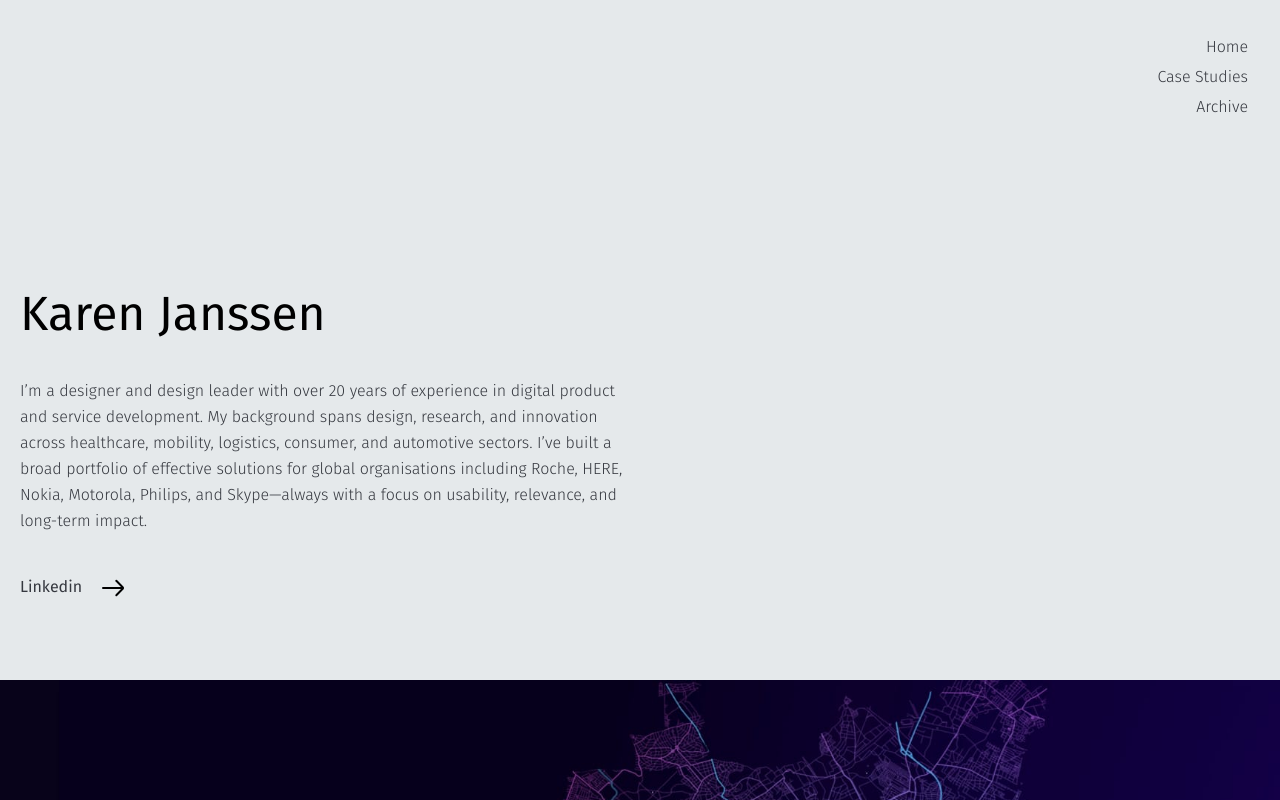
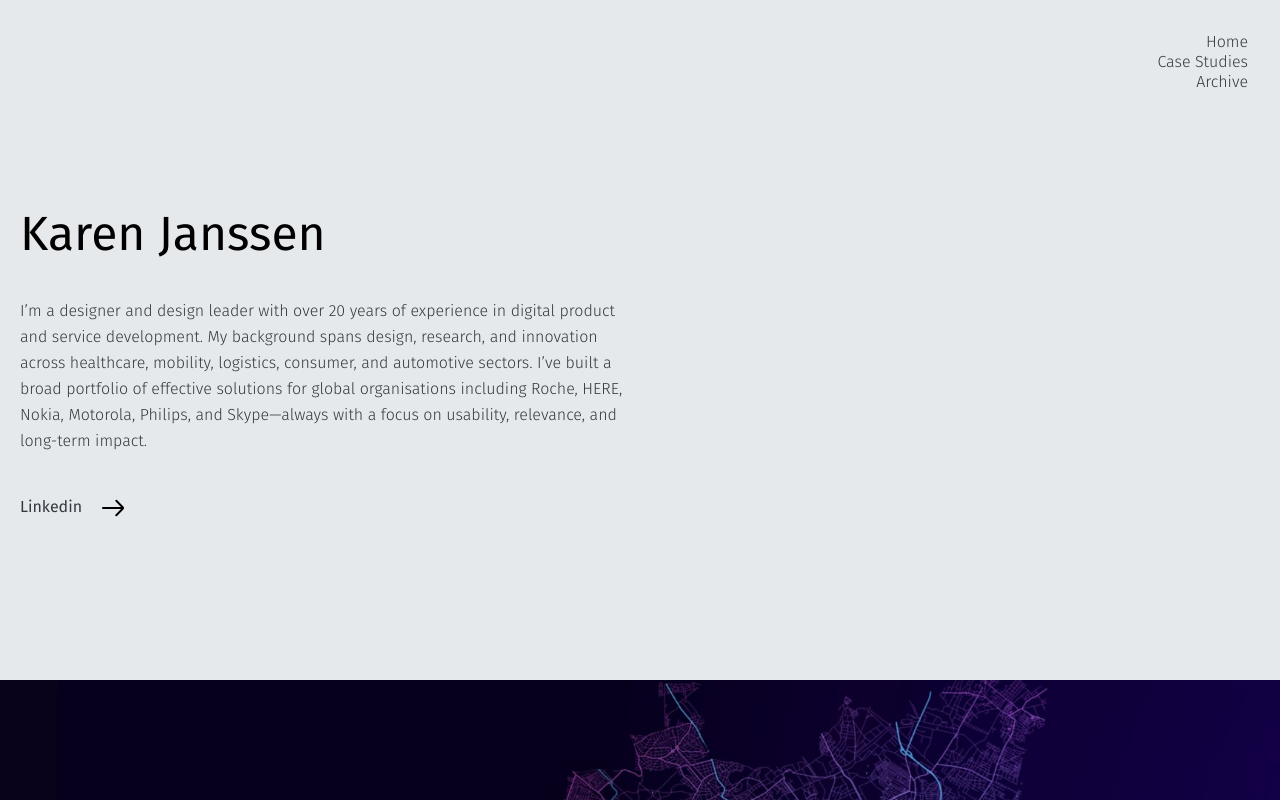
Before and after one commit to kahj7/sunbrand, a plain HTML site: page index.html in a window 1280 px wide. Shown: the top 800 px of the page. Drawn offline with Linux system fonts and the light colour scheme.

Commit message:
Intro gap 160px, main menu line spacing 20px
Co-Authored-By: Claude Opus 5.5 <noreply@anthropic.com>
Claude-Session: https://claude.ai/code/session_01GPc4MDYTHT3RDCfmnfdKzF

```diff
--- a/index.html
+++ b/index.html
@@ -220,8 +220,8 @@ body{margin:0}
 .sb-bg11{background-image:url('assets/img/LocationTrends_cove_2.jpg') !important}
 .sb-bg12{background-image:url('assets/img/2020_CaseStudy_HeorImage_Portrait3.jpg') !important}
 
-.sb-hero{padding-top:5rem;padding-bottom:5rem}
-.mainMenu li{padding-top:0.125rem;padding-bottom:0.125rem}
+.sb-hero{padding-top:5rem;padding-bottom:10rem}
+.mainMenu li{padding-top:0;padding-bottom:0;line-height:20px}
 </style>
 </head>
 <body>
```
